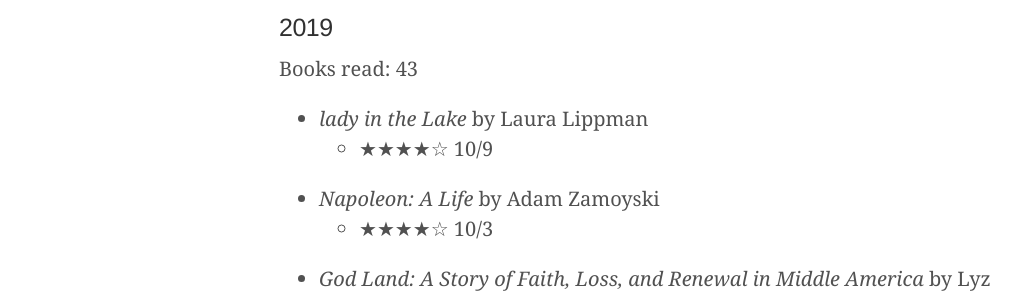
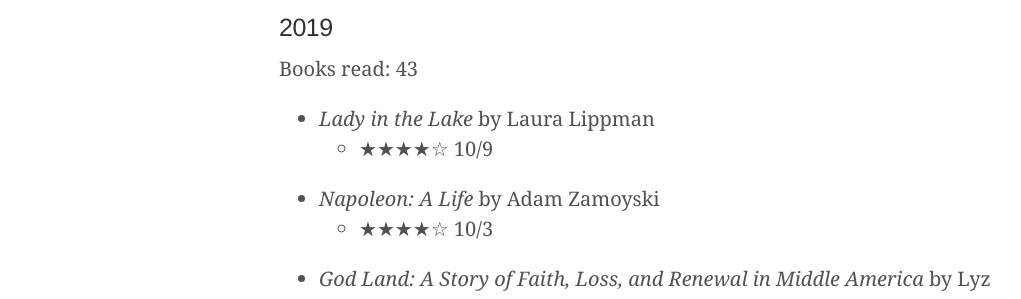
Before and after one commit to davidixon/davidixon.github.io, a Jekyll site: the page built from books.md, in a window 1280 px wide and 900 px high. Shown: the part 200-499 px from the top of the window, without its empty margins (1-1022 px from the left). Built offline with Jekyll 4.4.1, drawn with Linux system fonts in a browser that asks for light colours.

Commit message:
Fixed typo

```diff
--- a/books.md
+++ b/books.md
@@ -8,7 +8,7 @@ permalink: /books/
 
 Books read: 43
 
-* *lady in the Lake* by Laura Lippman
+* *Lady in the Lake* by Laura Lippman
   * ★★★★☆ 10/9
 * *Napoleon: A Life* by Adam Zamoyski
   * ★★★★☆ 10/3
```
